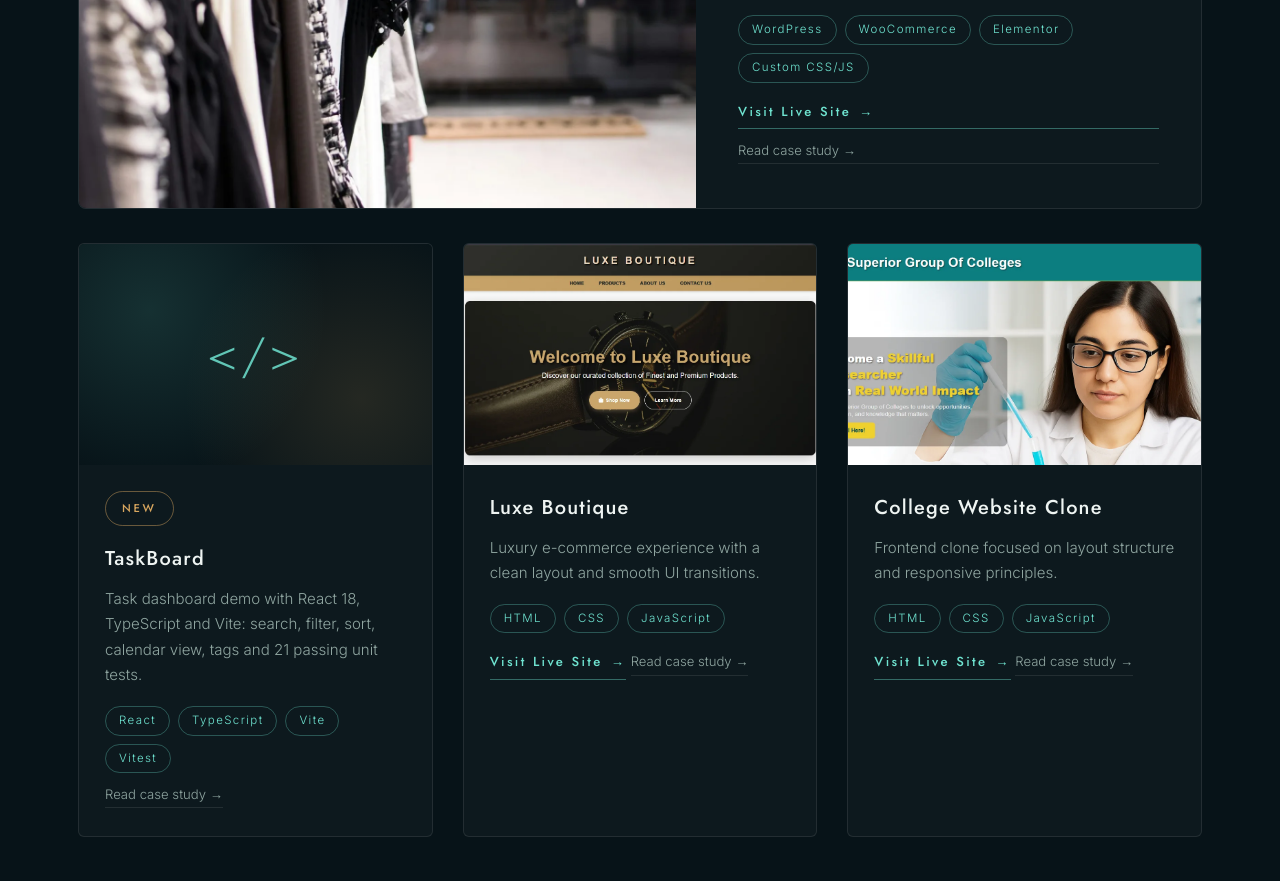
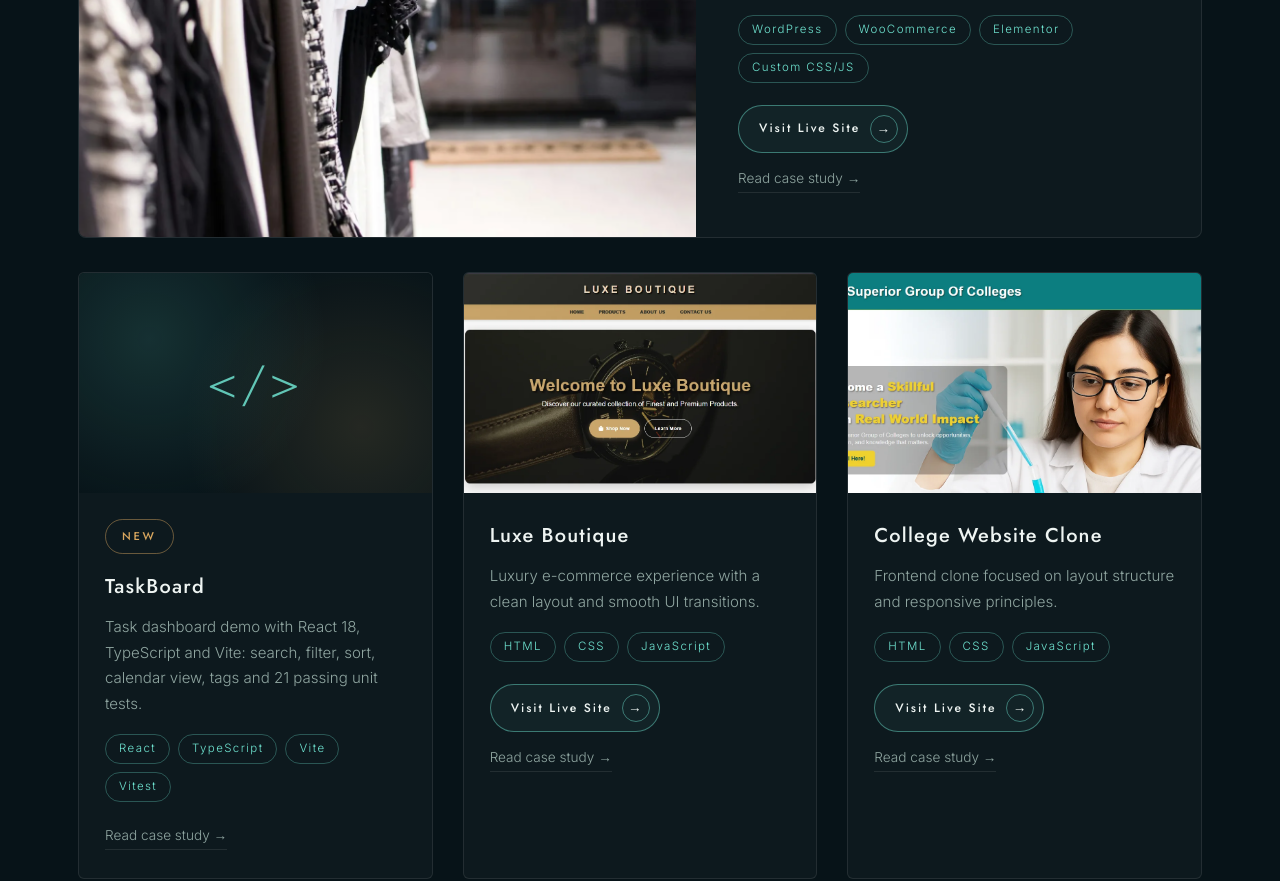
Before and after one commit to GhulamGhous326/portfolio, a plain HTML site: page index.html in a window 1280 px wide. Shown: the part 1585-2466 px from the top of the page. Drawn offline with Linux system fonts and the light colour scheme.

Commit message:
Cards: professional action hierarchy - pill button + subtle case-study link

```diff
--- a/index.html
+++ b/index.html
@@ -135,8 +135,10 @@
           <h3>Rook.pk</h3>
           <p>Live WooCommerce store for Rook, a Pakistani streetwear brand. Developed independently on WordPress and WooCommerce, with shop-by-category banners, product carousels, deal countdowns and cash-on-delivery checkout.</p>
           <ul class="tags"><li>WordPress</li><li>WooCommerce</li><li>Elementor</li><li>Custom CSS/JS</li></ul>
+          <div class="project-actions">
             <a class="project-link" href="https://rook.pk/" target="_blank" rel="noopener">Visit Live Site <span>→</span></a>
               <a class="case-link" href="projects/rook-pk.html">Read case study →</a>
+          </div>
         </div>
       </article>
       <div class="projects-grid">
@@ -147,7 +149,9 @@
             <h3>TaskBoard</h3>
             <p>Task dashboard demo with React 18, TypeScript and Vite: search, filter, sort, calendar view, tags and 21 passing unit tests.</p>
             <ul class="tags"><li>React</li><li>TypeScript</li><li>Vite</li><li>Vitest</li></ul>
+            <div class="project-actions">
               <a class="case-link" href="projects/taskboard.html">Read case study →</a>
+            </div>
           </div>
         </article>
         <article class="project-card reveal">
@@ -158,8 +162,10 @@
             <h3>Luxe Boutique</h3>
             <p>Luxury e-commerce experience with a clean layout and smooth UI transitions.</p>
             <ul class="tags"><li>HTML</li><li>CSS</li><li>JavaScript</li></ul>
+            <div class="project-actions">
               <a class="project-link" href="https://luxeboutiquee.netlify.app/" target="_blank" rel="noopener">Visit Live Site <span>→</span></a>
                 <a class="case-link" href="projects/luxe-boutique.html">Read case study →</a>
+            </div>
           </div>
         </article>
         <article class="project-card reveal">
@@ -170,8 +176,10 @@
             <h3>College Website Clone</h3>
             <p>Frontend clone focused on layout structure and responsive principles.</p>
             <ul class="tags"><li>HTML</li><li>CSS</li><li>JavaScript</li></ul>
+            <div class="project-actions">
               <a class="project-link" href="https://collegewebsiteclone.netlify.app/" target="_blank" rel="noopener">Visit Live Site <span>→</span></a>
                 <a class="case-link" href="projects/college-clone.html">Read case study →</a>
+            </div>
           </div>
         </article>
       </div>
--- a/style.css
+++ b/style.css
@@ -200,16 +200,21 @@ a { color: inherit; text-decoration: none; }
   opacity: 0.85; letter-spacing: 0.08em;
 }
 .project-featured:hover .project-media img { transform: scale(1.04); }
+.project-actions { display: flex; flex-direction: column; align-items: flex-start; gap: 14px; margin-top: 22px; }
 .project-link {
-  display: inline-flex; align-items: center; gap: 8px; margin-top: 18px;
-  font-family: var(--font-display); font-size: 0.82rem; font-weight: 500;
-  letter-spacing: 0.18em; color: var(--teal);
-  border-bottom: 1px solid rgba(111, 227, 208, 0.4); padding-bottom: 5px;
-  transition: color 0.3s, border-color 0.3s;
+  display: inline-flex; align-items: center; gap: 10px;
+  border: 1px solid rgba(111, 227, 208, 0.45); border-radius: 999px;
+  padding: 9px 9px 9px 20px; color: var(--ink); background: rgba(111, 227, 208, 0.05);
+  font-family: var(--font-display); font-size: 0.76rem; font-weight: 500; letter-spacing: 0.16em;
+  transition: all 0.3s;
 }
-.project-link span { transition: transform 0.3s; display: inline-block; }
-.project-link:hover { color: var(--gold); border-color: var(--gold); }
-.project-link:hover span { transform: translateX(4px); }
+.project-link span {
+  width: 28px; height: 28px; border-radius: 50%;
+  border: 1px solid rgba(111, 227, 208, 0.45);
+  display: grid; place-items: center; transition: all 0.3s; font-size: 0.85rem;
+}
+.project-link:hover { border-color: var(--teal); background: rgba(111, 227, 208, 0.12); }
+.project-link:hover span { background: var(--teal); color: #04211c; border-color: var(--teal); }
 .project-body { padding: 26px 26px 28px; }
 .project-body h3 { font-family: var(--font-display); font-weight: 500; letter-spacing: 0.06em; font-size: 1.25rem; margin-bottom: 10px; }
 .project-body p { color: var(--muted); font-size: 0.94rem; margin-bottom: 18px; }
@@ -423,7 +428,7 @@ a.info-card:hover { border-color: rgba(111, 227, 208, 0.4); transform: translate
 .case-nav a { color: var(--muted); font-family: var(--font-display); letter-spacing: 0.06em; transition: color 0.3s; }
 .case-nav a:hover { color: var(--teal); }
 .case-link {
-  display: inline-block; margin-top: 10px; font-size: 0.82rem;
+  display: inline-block; font-size: 0.85rem;
   color: var(--muted); border-bottom: 1px solid var(--line); padding-bottom: 2px;
   transition: color 0.3s, border-color 0.3s;
 }
```
Also changed, not shown: projects.html (+8 -0 lines). Lines whose indentation alone changed are shown as unchanged.
